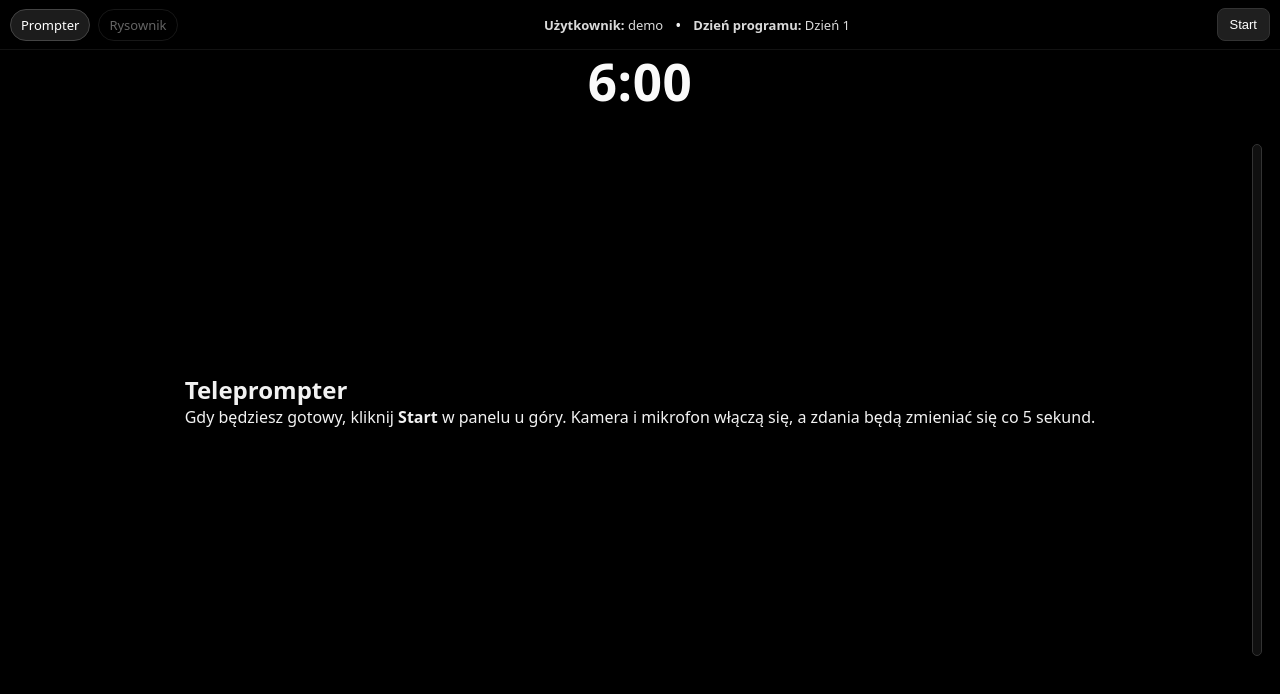
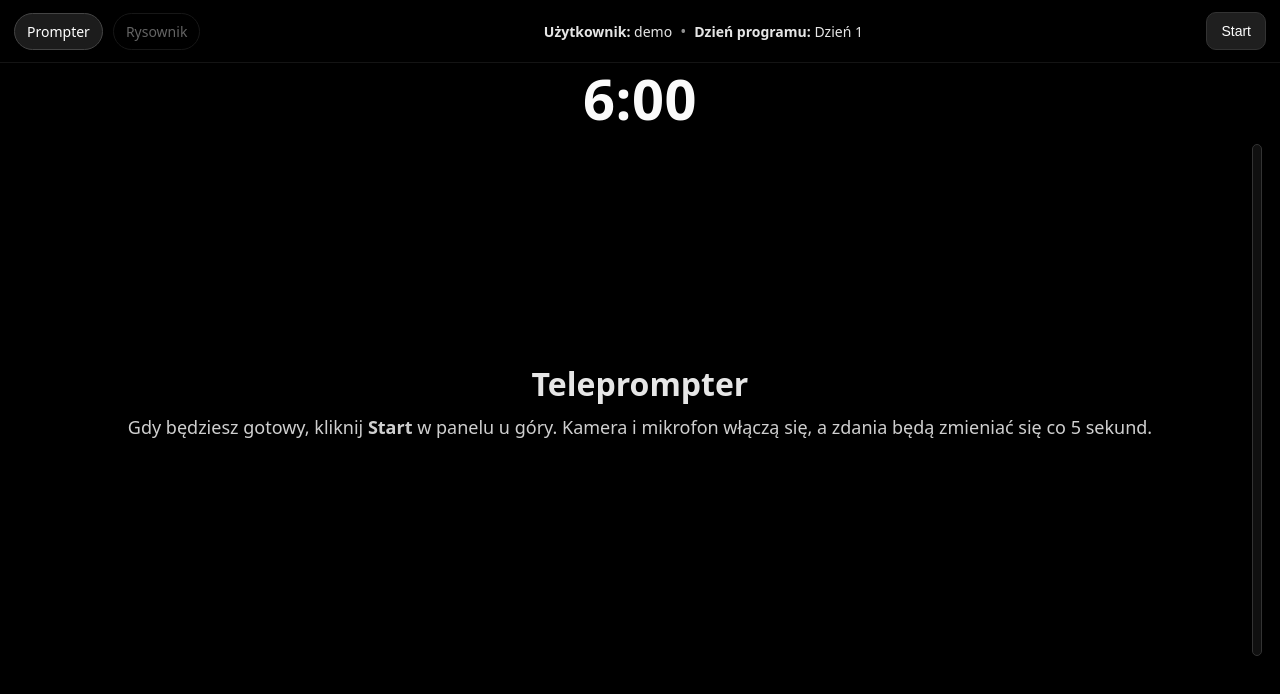
Before and after one commit to MacSzot/adhered.shop, a Next.js app: page /day in a window 1280 px wide. Shown: the top 694 px of the page. Built offline with nearby package versions, Linux system fonts and the light colour scheme.

Commit message:
Update globals.css

```diff
--- a/app/globals.css
+++ b/app/globals.css
@@ -5,34 +5,50 @@ html,body{height:100%;width:100%;background:#000;color:#f2f2f2;font-family:syste
 /* Layout */
 .prompter-full{position:relative;height:100vh;width:100vw;background:#000;overflow:hidden}
 
-/* TOPBAR */
+/* TOPBAR – powiększony i zbity */
 .topbar{
   position:fixed;top:0;left:0;right:0;z-index:40;
   display:flex;align-items:center;justify-content:space-between;
-  gap:8px;padding:8px 10px;
-  background:rgba(0,0,0,.45);backdrop-filter:blur(8px);
-  padding-top:calc(8px + env(safe-area-inset-top, 0px));
-  border-bottom:1px solid rgba(255,255,255,.07);
+  gap:10px;padding:10px 12px;
+  background:rgba(0,0,0,.5);backdrop-filter:blur(8px);
+  padding-top:calc(10px + env(safe-area-inset-top, 0px));
+  border-bottom:1px solid rgba(255,255,255,.08);
 }
-.tabs{display:flex;gap:8px;align-items:center}
-.tab{padding:6px 10px;border-radius:999px;border:1px solid #333;color:#ddd;text-decoration:none;font-size:13px}
+.topbar--dense{padding:12px 14px}
+
+.tabs{display:flex;gap:10px;align-items:center}
+.tab{
+  padding:8px 12px;border-radius:999px;border:1px solid #333;color:#ddd;
+  text-decoration:none;font-size:14px
+}
 .tab.active{background:#1c1c1c;border-color:#444;color:#fff}
 .tab.disabled{opacity:.45;cursor:not-allowed}
+
 .top-info{display:flex;gap:12px;align-items:center;flex-wrap:wrap}
-.meta{font-size:13px;opacity:.9}
-.controls-top{display:flex;gap:8px;align-items:center}
-.btn{background:#1f1f1f;border:1px solid #333;color:#fff;border-radius:8px;padding:8px 12px;font-size:13px;cursor:pointer}
+.top-info.compact{gap:8px}
+.top-info .dot{opacity:.6}
+.meta{font-size:14px;opacity:.95}
+
+.controls-top{display:flex;gap:10px;align-items:center}
+.btn{
+  background:#1f1f1f;border:1px solid #333;color:#fff;border-radius:10px;
+  padding:10px 14px;font-size:14px;cursor:pointer
+}
 .btn:hover{background:#333}
 
-/* TIMER – na samej górze obrazu; bardzo czytelny */
+/* TIMER – bardzo czytelny, pod topbarem */
 .timer-top{
-  position:fixed;top:calc(46px + env(safe-area-inset-top, 0px));left:50%;transform:translateX(-50%);
+  position:fixed;
+  top:calc(60px + env(safe-area-inset-top, 0px)); /* miejsce pod topbar */
+  left:50%;transform:translateX(-50%);
   z-index:35;
-  font-size:clamp(28px,4vw,52px);font-weight:800;letter-spacing:.5px;
-  color:#fff;opacity:.98;
+  font-weight:800;letter-spacing:.5px;
+}
+.timer-top--strong{
+  font-size:clamp(30px,4.4vw,56px);color:#fff;opacity:.98;
   text-shadow:
-    0 0 22px rgba(0,0,0,.9),
-    0 0 50px rgba(0,0,0,.65),
+    0 0 24px rgba(0,0,0,.95),
+    0 0 60px rgba(0,0,0,.65),
     0 0 2px rgba(0,0,0,1);
 }
 
@@ -41,7 +57,7 @@ html,body{height:100%;width:100%;background:#000;color:#f2f2f2;font-family:syste
 .cam{width:100%;height:100%;object-fit:cover}
 .mirrored .cam{transform:scaleX(-1)}
 
-/* Tekst – jedno zdanie na środku, subtelny; animowany fade */
+/* Tekst w środku */
 .overlay.center{position:absolute;inset:0;display:flex;align-items:center;justify-content:center;pointer-events:none;z-index:5}
 .center-text{
   text-align:center;max-width:84%;
@@ -51,6 +67,23 @@ html,body{height:100%;width:100%;background:#000;color:#f2f2f2;font-family:syste
 }
 .fade{animation:fadeIn .5s ease both}
 @keyframes fadeIn{from{opacity:0;transform:translateY(6px)}to{opacity:1;transform:none}}
+
+/* Intro przed startem */
+.intro{
+  pointer-events:none;
+  text-align:center;
+  max-width:86%;
+  color:rgba(255,255,255,.9);
+  text-shadow:0 0 14px rgba(0,0,0,.9);
+}
+.intro h2{
+  font-size:clamp(22px,3.2vw,32px);
+  margin-bottom:10px;font-weight:800
+}
+.intro p{
+  font-size:clamp(14px,2vw,18px);
+  opacity:.9
+}
 
 /* VU-meter pionowy */
 .meter-vertical{
@@ -67,8 +100,9 @@ html,body{height:100%;width:100%;background:#000;color:#f2f2f2;font-family:syste
 
 /* Responsive */
 @media (max-width:640px){
-  .meta{font-size:12px}
-  .btn{padding:7px 10px}
+  .tab{font-size:13px;padding:7px 11px}
+  .meta{font-size:13px}
+  .btn{padding:9px 12px}
   .meter-vertical{right:10px;width:8px}
   .center-text{max-width:90%}
 }
```
